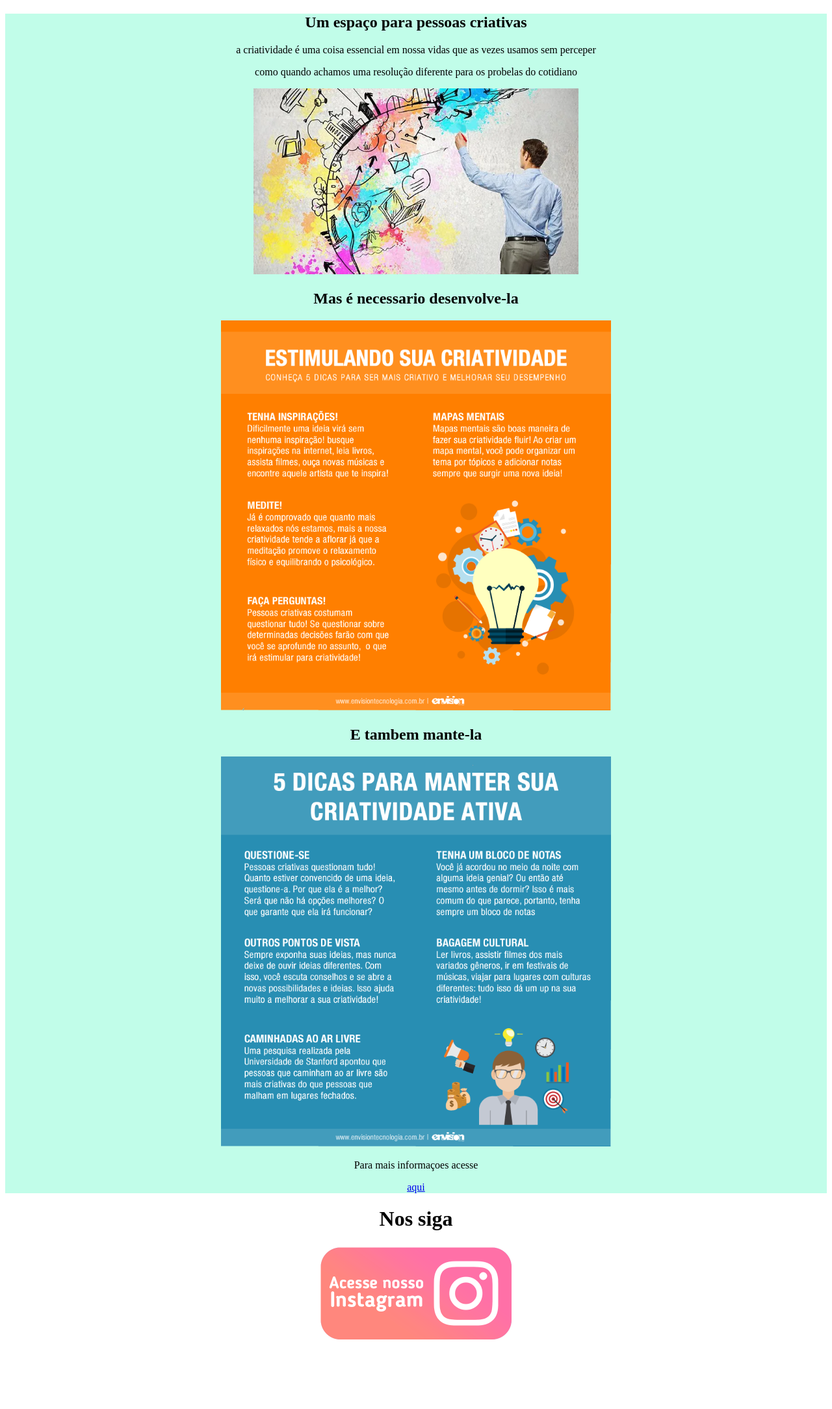
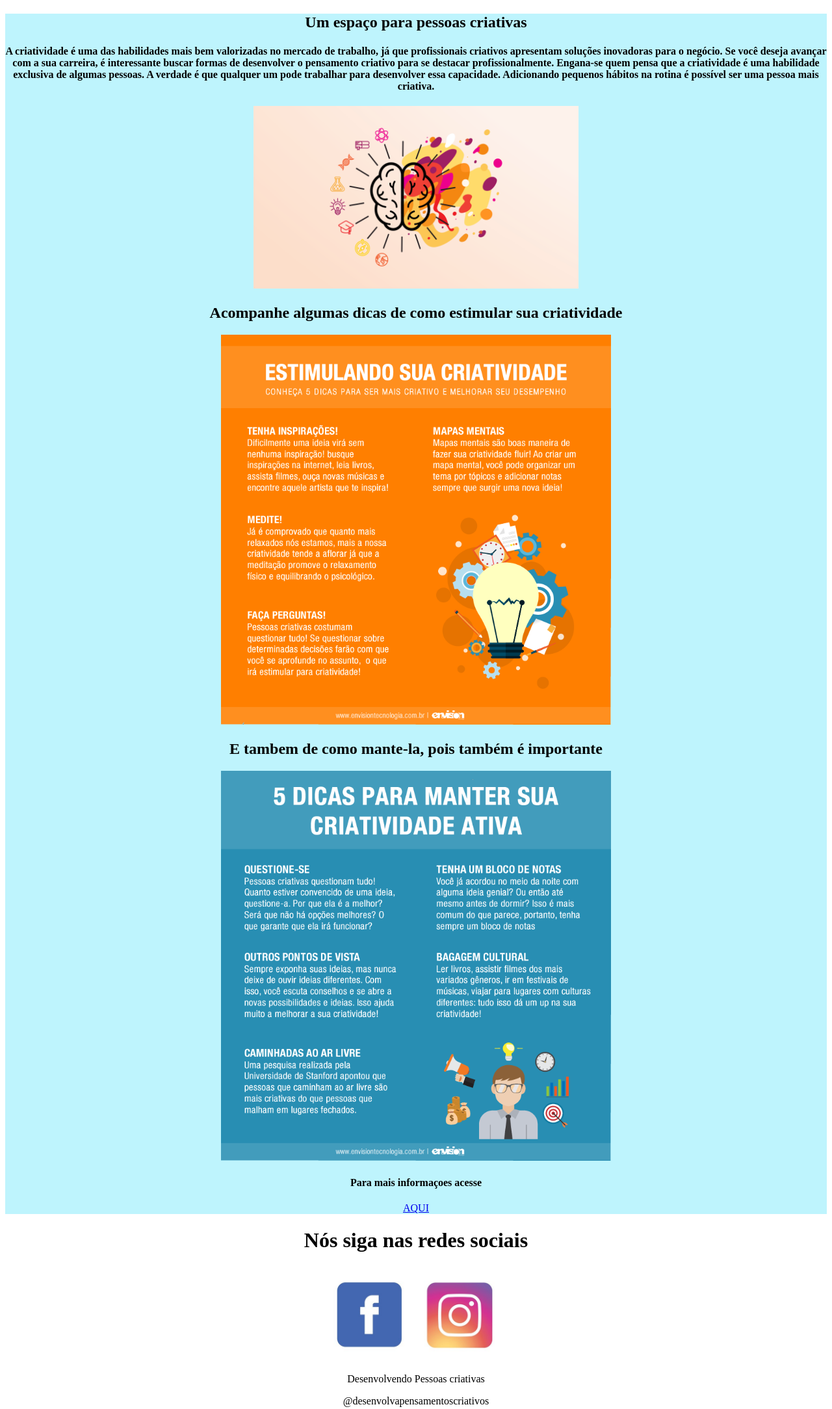
Before and after one commit to talitavitoriapereira/primeira_pagina, a plain HTML site: page index.html in a window 1280 px wide. Shown: the part 323-2491 px from the top of the page at 65% size. Before the commit the page ends 2400 px from the top, so only its background shows below. Drawn offline with Linux system fonts and the light colour scheme.

Commit message:
Add files via upload

```diff
--- a/index.html
+++ b/index.html
@@ -7,24 +7,26 @@
 </head>
 <body>
     <header>
-        <h1>Creative People</h1>
+        <h1>CREATIVE PEOPLE </h1>
         <img src="img/logotipo-logomarca.jpg" alt="logotipo-logomarca" class="logo">
     </header>
     <main>
         <h2>Um espaço para pessoas criativas</h2>
-        <p>a criatividade é uma coisa essencial em nossa vidas que as vezes usamos sem perceper</p>
-        <p>como quando achamos uma resolução diferente para os probelas do cotidiano </p>
-        <img src="img/criatividade-executivo.webp" alt="criatividade" class="img1">
-        <h2>Mas é necessario desenvolve-la </h2>
+        <h4>A criatividade é uma das habilidades mais bem valorizadas no mercado de trabalho, já que profissionais criativos apresentam soluções inovadoras para o negócio. Se você deseja avançar com a sua carreira, é interessante buscar formas de desenvolver o pensamento criativo para se destacar profissionalmente.
+           Engana-se quem pensa que a criatividade é uma habilidade exclusiva de algumas pessoas. A verdade é que qualquer um pode trabalhar para desenvolver essa capacidade. Adicionando pequenos hábitos na rotina é possível ser uma pessoa mais criativa. </h4>
+        <img src="img/Criatividade.png" alt="criatividade" class="img1">
+        <h2>Acompanhe algumas dicas de como estimular sua criatividade </h2>
         <img src="img/28_04.fw_.png" alt="fw_png" class="img2">
-        <h2>E tambem mante-la</h2>
+        <h2>E tambem de como mante-la, pois também é importante</h2>
         <img src="img/18_05.fw_.png" alt="png" class="img3">
-         <P>Para mais informaçoes acesse</P>
-         <a href="https://blog.portalpos.com.br/desenvolver-pensamento-criativo/" target="_blank">aqui</a>
+        <h4>Para mais informaçoes acesse</h4>
+        <a href="https://blog.portalpos.com.br/desenvolver-pensamento-criativo/" target="_blank">AQUI</a>
     </main>
     <footer>
-        <h1>Nos siga</h1>
-        <img src="img/instagram.png" alt="instagram" class="fn">
+        <h1>Nós siga nas redes sociais</h1>
+        <img src="img/KKKKK.jpeg" alt="instagram"  class="fn">
+        <p>Desenvolvendo Pessoas criativas</p>
+        <p>@desenvolvapensamentoscriativos</p>
     </footer>
 </body>
 </html>
--- a/style.css
+++ b/style.css
@@ -2,7 +2,7 @@ header {
     background-color: white;
 }
 main {
-    background-color: rgb(193, 253, 233);
+    background-color: rgb(190, 244, 253);
 }
 footer {
     background-color: white;
```
Also changed, not shown: img/KKKKK.jpeg (added).
